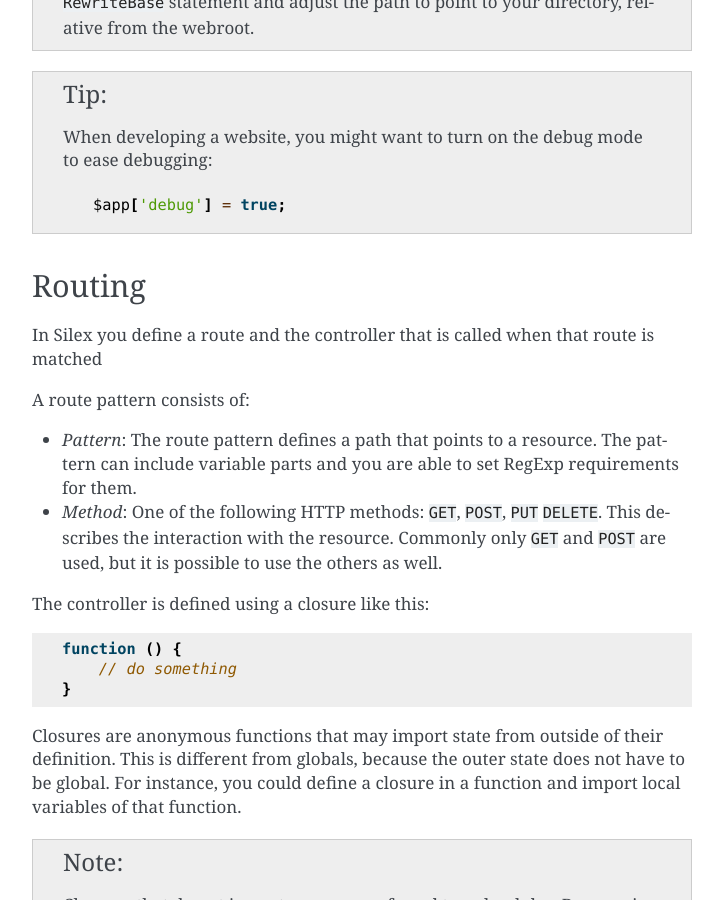
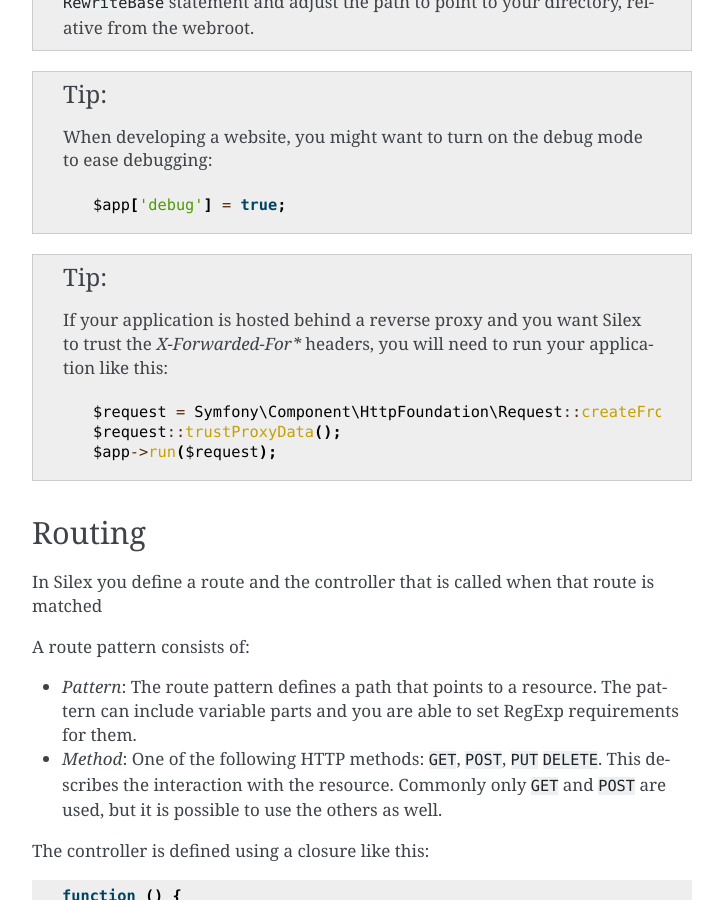
Before and after one commit to silexphp/Silex, a Sphinx documentation site: the page built from doc/usage.rst, in a window 1280 px wide and 900 px high, scrolled down 826 px. Shown: the whole window, without its empty margins (388-1111 px from the left). Built offline with Sphinx 7.4.7, drawn with Linux system fonts in a browser that asks for light colours.

Commit message:
Adds doc about proxy headers trust

```diff
--- a/doc/usage.rst
+++ b/doc/usage.rst
@@ -44,6 +44,16 @@ are using apache you can use a ``.htaccess`` file for this.
     ease debugging::
 
         $app['debug'] = true;
+
+.. tip::
+
+    If your application is hosted behind a reverse proxy and you want Silex
+    to trust the `X-Forwarded-For*` headers, you will need to run your application
+    like this::
+
+        $request = Symfony\Component\HttpFoundation\Request::createFromGlobals();
+        $request::trustProxyData();
+        $app->run($request);
 
 Routing
 -------
```
